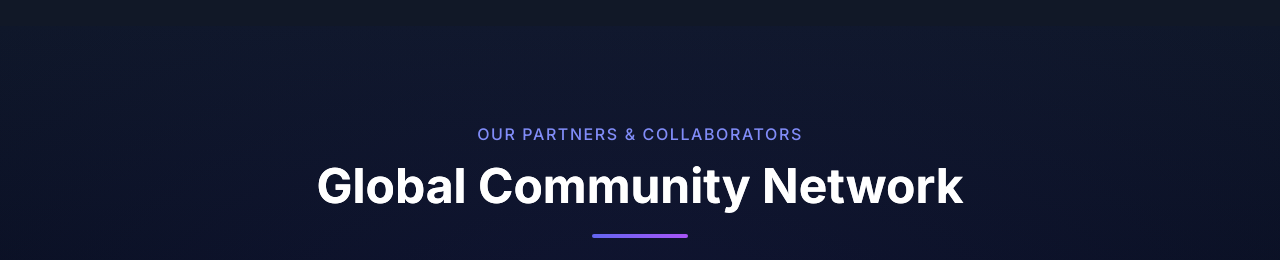
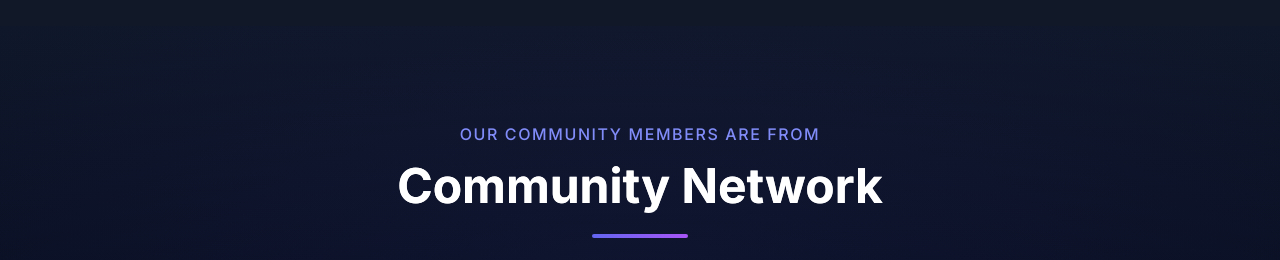
Before and after one commit to finsylive/mentsweb, a Next.js app: page / in a window 1280 px wide. Shown: the part 3320-3580 px from the top of the page. Built offline with nearby package versions, Linux system fonts and the light colour scheme; a web font is replaced by a local one.

Commit message:
about changes

```diff
--- a/src/sections/Tape.tsx
+++ b/src/sections/Tape.tsx
@@ -54,10 +54,10 @@ export function LogoMarquee() {
       {/* Header - Responsive text sizes */}
       <div className="relative z-20 mb-8 md:mb-16 flex flex-col items-center px-4">
         <span className="text-indigo-400 text-xs md:text-base font-medium mb-2 md:mb-4 tracking-widest uppercase">
-          Our Partners & Collaborators
+          Our Community members are from
         </span>
         <h2 className="text-2xl md:text-5xl font-bold text-white text-center bg-clip-text text-transparent bg-gradient-to-r from-white to-white/80">
-          Global Community Network
+          Community Network
         </h2>
         <div className="mt-4 md:mt-6 w-16 md:w-24 h-1 bg-gradient-to-r from-indigo-500 to-purple-500 rounded-full" />
       </div>
```
